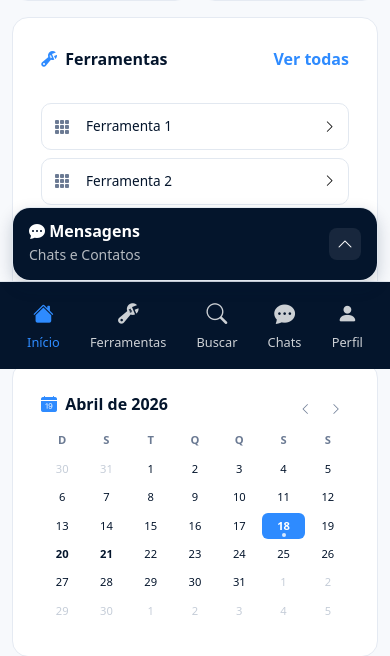
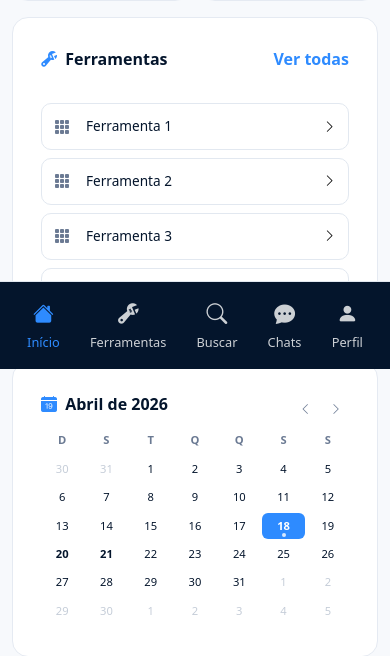
Before and after one commit to MiguelAssis0/HackGov, a Django app: page /dashboard/ in a window 390 px wide. Shown: the part 475-1131 px from the top of the page. Run offline with Django 5.2, Linux system fonts and the light colour scheme.

Commit message:
Ajuste de responsividade do Widget de chats
adicionado - pequeno ajuste de responsividade no widget de mensagens.

```diff
--- a/frontend/app_hackgov/templates/index_dashboard.html
+++ b/frontend/app_hackgov/templates/index_dashboard.html
@@ -119,7 +119,7 @@
     </section>
 
     <!-- MENSAGENS -->
-    <section class="chat-float" id="chatFloat">
+    <section class="chat-float d-none d-lg-flex" id="chatFloat">
         <div class="chat-widget is-collapsed" id="chatWidget">
             <div class="chat-widget-header">
                 <div class="chat-widget-title-wrap">
```
